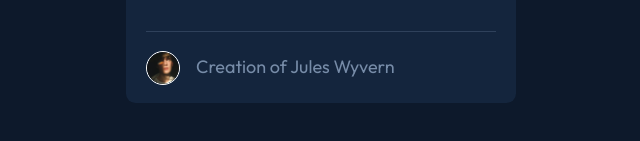
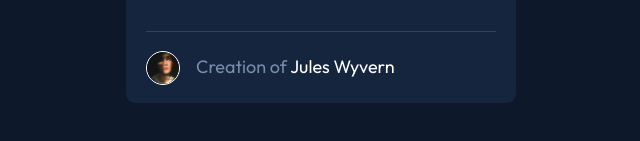
Before and after one commit to tomblack9452/nft-preview-card, a plain HTML site: page index.html in a window 1280 px wide. Shown: the part 631-772 px from the top of the page, 319-959 px from the left. Drawn offline with Linux system fonts and the light colour scheme.

Commit message:
updated index.html to add white text to name.

```diff
--- a/index.html
+++ b/index.html
@@ -31,7 +31,7 @@
         <hr>
         <div class="creator">
             <div class="creator-icon"><img src="images/image-avatar.png" alt="Creator Icon" style="width: 32px;height: 32px;border: 1px solid white;border-radius: 100%;"></div>
-            <div class="creator-text">Creation of Jules Wyvern</div>
+            <div class="creator-text">Creation of <span style="color:white;">Jules Wyvern</span></div>
         </div>
     </div>
 </section>
```
